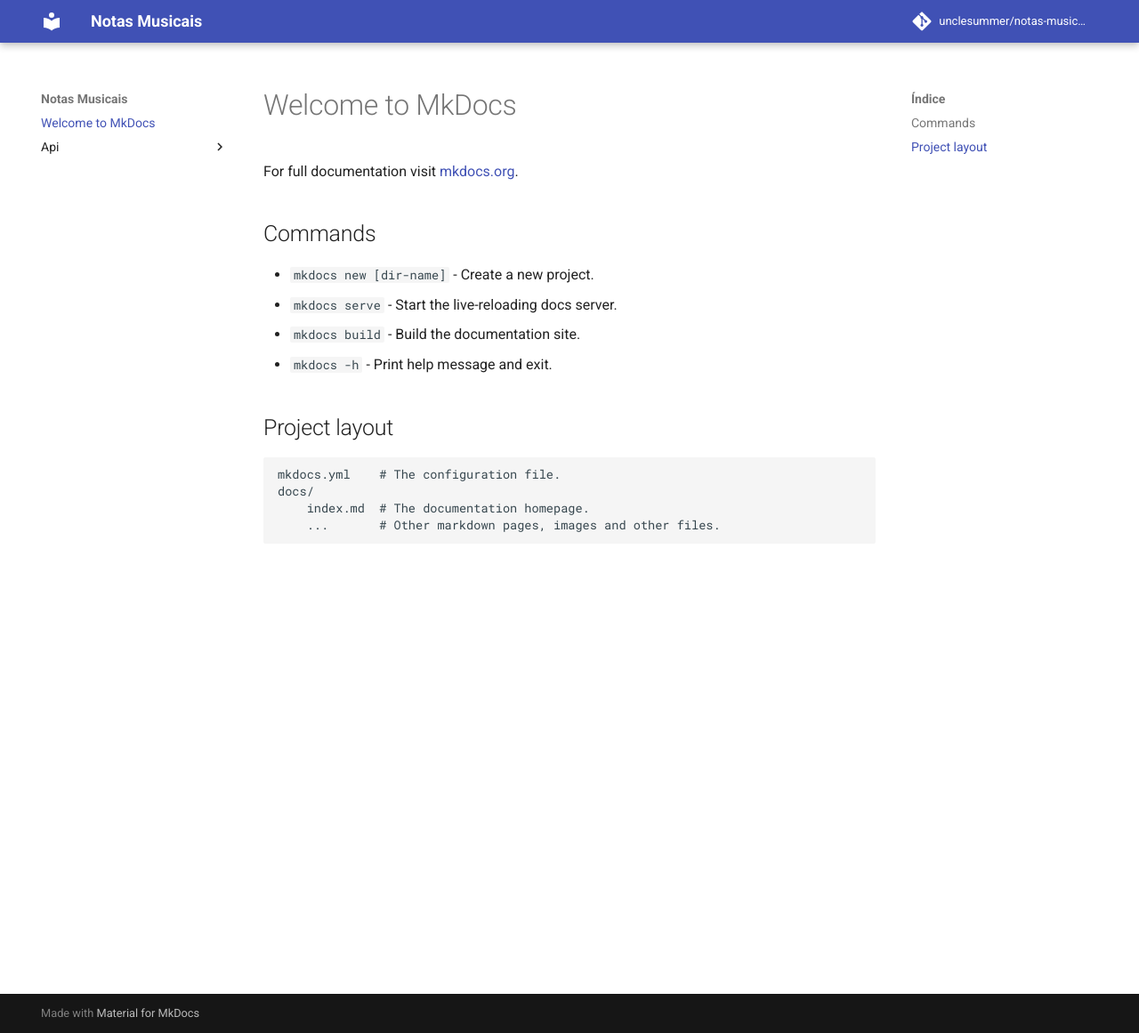
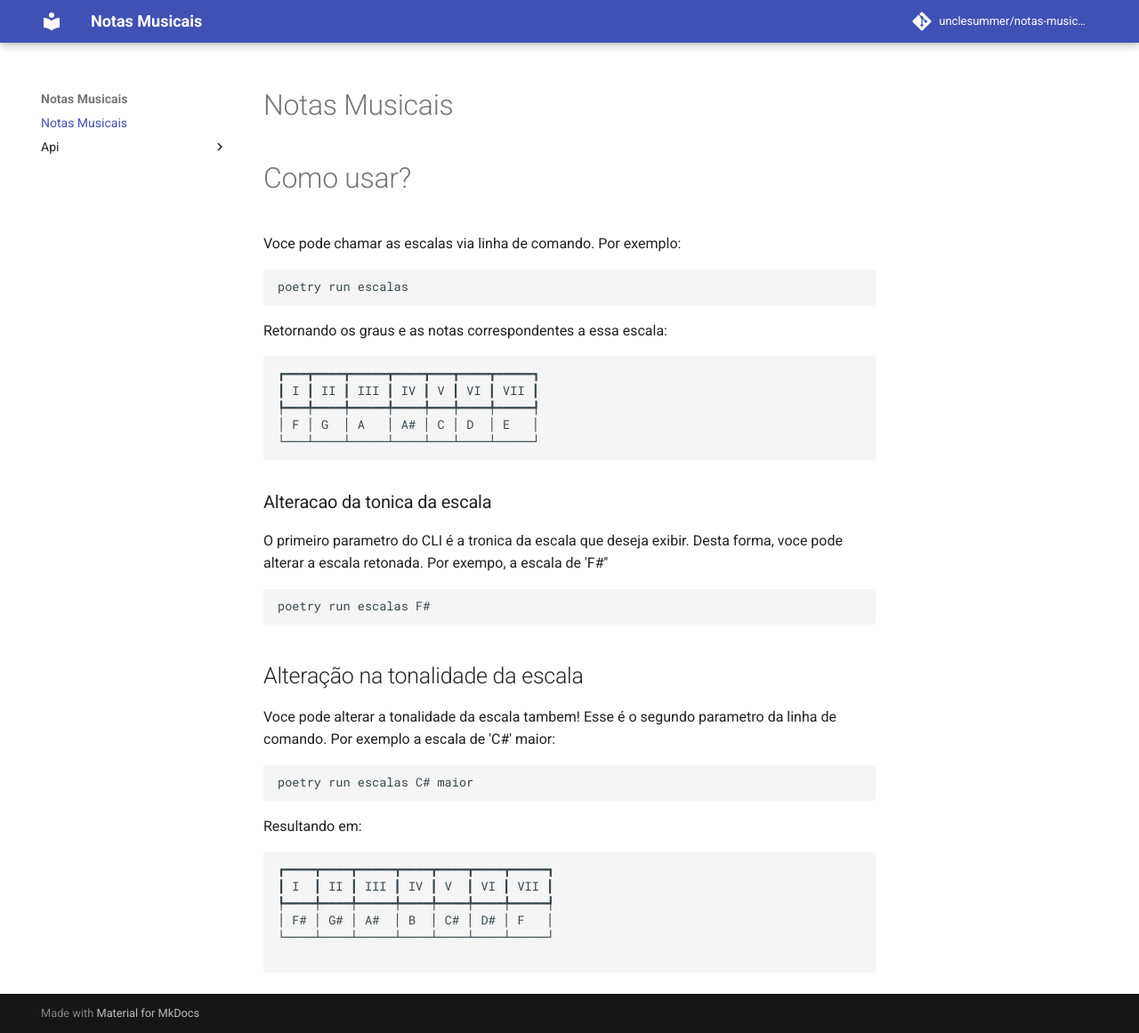
Before and after one commit to unclesummer/notas-musicais, an MkDocs documentation site: the page built from docs/index.md, in a window 1280 px wide and 1161 px high. Shown: the whole window at 89% size. Built offline with MkDocs 1.6.1 and Material for MkDocs 9.7.7, drawn with Linux system fonts in a browser that asks for light colours; comment, search, counter and statistics services are not loaded.

Commit message:
exemplos de uso cli na doc

````diff
--- a/docs/index.md
+++ b/docs/index.md
@@ -1,17 +1,45 @@
-# Welcome to MkDocs
+# Notas Musicais
 
-For full documentation visit [mkdocs.org](https://www.mkdocs.org).
+# Como usar?
 
-## Commands
+Voce pode chamar as escalas via linha de comando. Por exemplo:
 
-* `mkdocs new [dir-name]` - Create a new project.
-* `mkdocs serve` - Start the live-reloading docs server.
-* `mkdocs build` - Build the documentation site.
-* `mkdocs -h` - Print help message and exit.
+```bash
+poetry run escalas
+```
 
-## Project layout
+Retornando os graus e as notas correspondentes a essa escala:
 
-    mkdocs.yml    # The configuration file.
-    docs/
-        index.md  # The documentation homepage.
-        ...       # Other markdown pages, images and other files.
+```
+┏━━━┳━━━━┳━━━━━┳━━━━┳━━━┳━━━━┳━━━━━┓
+┃ I ┃ II ┃ III ┃ IV ┃ V ┃ VI ┃ VII ┃
+┡━━━╇━━━━╇━━━━━╇━━━━╇━━━╇━━━━╇━━━━━┩
+│ F │ G  │ A   │ A# │ C │ D  │ E   │
+└───┴────┴─────┴────┴───┴────┴─────┘
+```
+### Alteracao da tonica da escala
+
+O primeiro parametro do CLI é a tronica da escala que deseja exibir. Desta forma, voce pode alterar a escala retonada. Por exempo, a escala de 'F#''
+
+```bash
+poetry run escalas F#
+```
+
+## Alteração na tonalidade da escala
+
+Voce pode alterar a tonalidade da escala tambem! Esse é o segundo parametro da linha de comando. Por exemplo a escala de 'C#' maior:
+
+```bash
+poetry run escalas C# maior
+```
+
+Resultando em:
+
+```
+┏━━━━┳━━━━┳━━━━━┳━━━━┳━━━━┳━━━━┳━━━━━┓
+┃ I  ┃ II ┃ III ┃ IV ┃ V  ┃ VI ┃ VII ┃
+┡━━━━╇━━━━╇━━━━━╇━━━━╇━━━━╇━━━━╇━━━━━┩
+│ F# │ G# │ A#  │ B  │ C# │ D# │ F   │
+└────┴────┴─────┴────┴────┴────┴─────┘
+
+```
````
